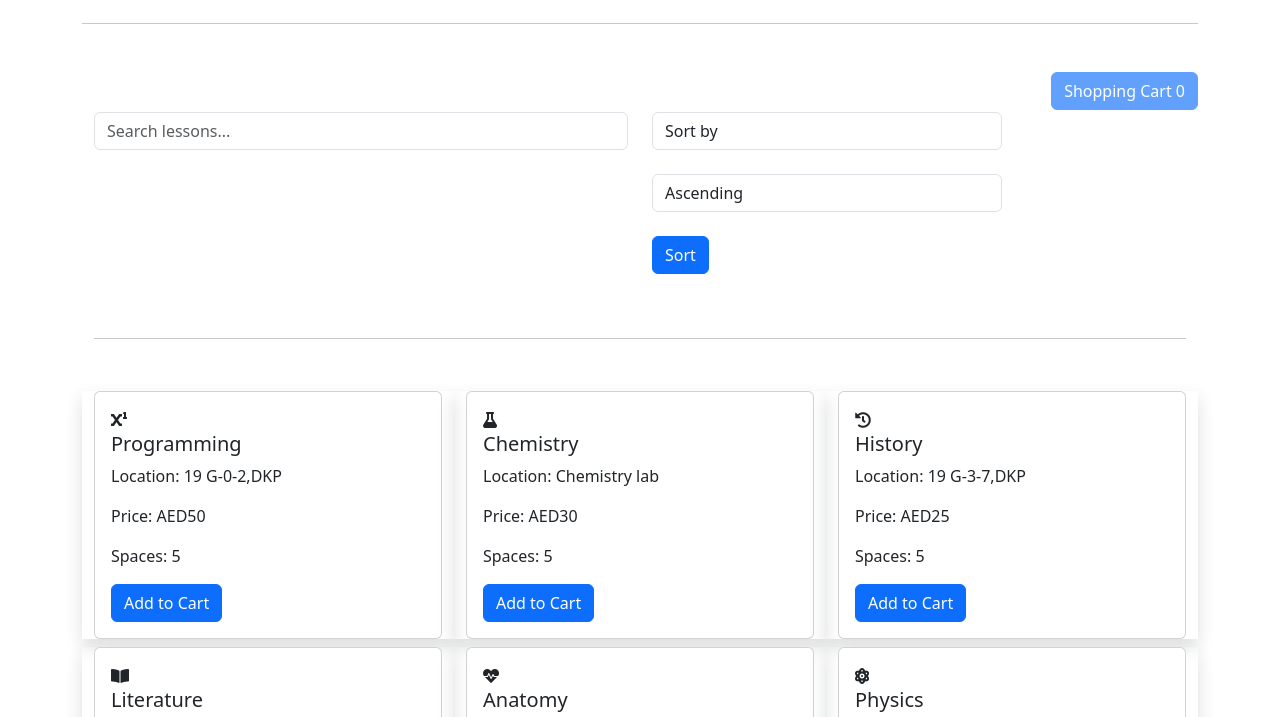
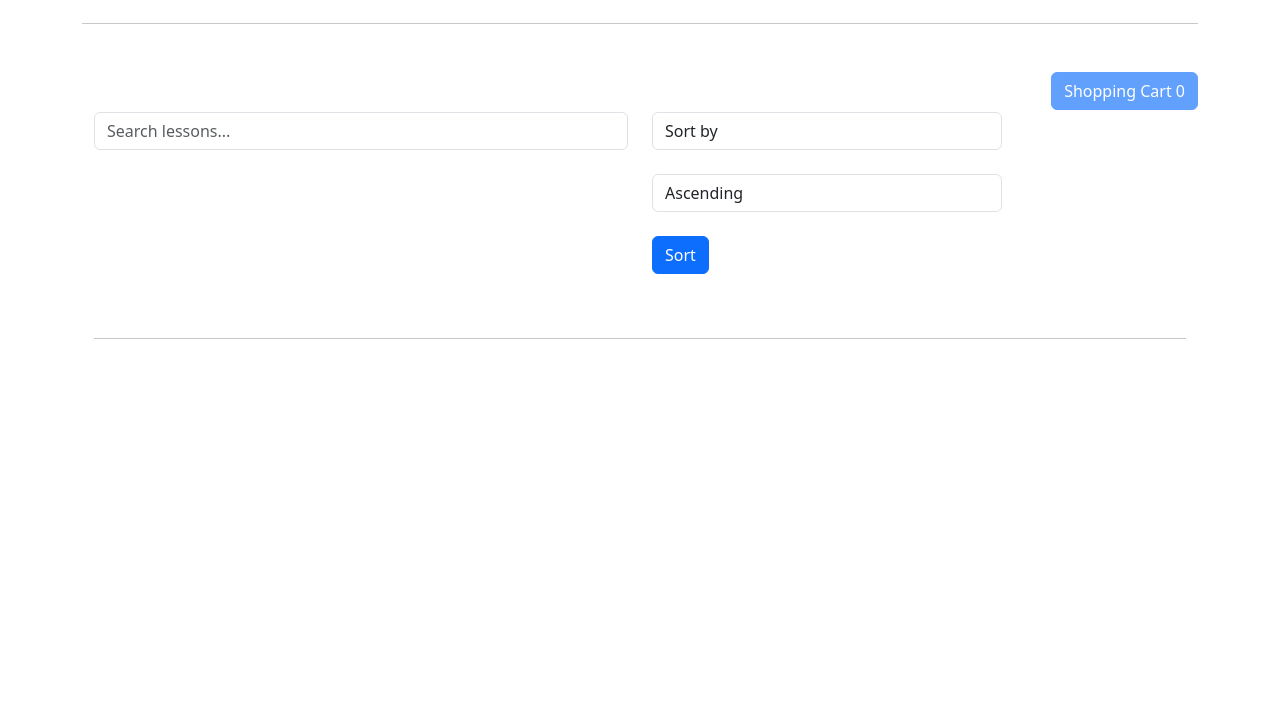
Before and after one commit to Hilalshehu/Idris-After-school-Program, a plain HTML site: page index.html in a window 1280 px wide. Shown: the part 73-790 px from the top of the page. Drawn offline with nearby package versions, Linux system fonts and the light colour scheme.

Commit message:
latest update

```diff
--- a/index.html
+++ b/index.html
@@ -28,57 +28,6 @@
 
         <script>
 
-        import lessonList from "./routes/lessons.js";
-
-        import checkout from "./routes/orders.js";
-
-        export default {
-
-          name: "App",
-
-          components: {
-
-            lessonList,
-
-            checkout
-
-          },
-
-          data() {
-
-            return {
-
-              sitename: "idris after shool program",
-
-              cart: [],
-
-              lessons: [],
-
-              showLessons: true,
-
-            };
-
-          },
-
-          mounted() {            //created function fetches the lessons
-
-            //fetching the lessons from server
-
-            fetch("http://localhost:3000")
-
-              .then(response => {
-
-                response.json().then(json => {
-
-                  this.lessons = json;
-
-                  console.log(json);
-
-                })
-
-              });
-
-          }}
           </script>
 
       <div v-if="showCart" class="container">
@@ -166,12 +115,12 @@
 
     </div>
 
-    <script src="lessons.js"></script>
+    <!-- <script src="lessons.js"></script> -->
     <script>
       const app = new Vue({
         el: "#app",
         data: {
-          lessons: LESSONS,
+          lessons: [],
           cart: [],
           showCart: false,
           sortOption: "",
@@ -179,37 +128,7 @@
           sortOrder: "asc",
           name: "",
           phone: "",
-        },
-
-
-        computed: {
-          filteredLessons() {
-            let filtered = this.lessons;
-            if (this.searchQuery) {
-              filtered = filtered.filter(
-                (lesson) =>
-                  lesson.subject
-                    .toLowerCase()
-                    .includes(this.searchQuery.toLowerCase()) ||
-                  lesson.location
-                    .toLowerCase()
-                    .includes(this.searchQuery.toLowerCase())
-              );
-            }
-            return filtered;
-          },
-
-          validForm() {
-            return (
-              this.name.match(/^[a-zA-Z\s]+$/) && this.phone.match(/^\d+$/)
-
-            );
-
-
-          },
-          cartItemCount() {
-            return this.cart.length;
-          },
+          showLessons: true,
         },
         methods: {
           addToCart(lesson) {
@@ -252,6 +171,33 @@
             }
           },
         },
-      });
+        computed: {
+          filteredLessons() {
+            let filtered = this.lessons;
+            if (this.searchQuery) {
+              filtered = filtered.filter(
+                (lesson) =>
+                  lesson.subject
+                    .toLowerCase()
+                    .includes(this.searchQuery.toLowerCase()) ||
+                  lesson.location
+                    .toLowerCase()
+                    .includes(this.searchQuery.toLowerCase())
+              );
+            }
+            return filtered;
+          },
+
+          validForm() {
+            return (
+              this.name.match(/^[a-zA-Z\s]+$/) && this.phone.match(/^\d+$/)
+
+            );
+          },
+          cartItemCount() {
+            return this.cart.length;
+          },
+        },
+        });
     </script>
 </body>
--- a/lessons.js
+++ /dev/null
@@ -1,92 +0,0 @@
-const LESSONS = [
-    {
-      id: 1,
-      subject: 'Programming',
-      location: '19 G-0-2,DKP',
-      price: 50,
-      spaces: 5,
-      rating:5,
-      icon: 'fas fa-superscript'
-    },
-    {
-      id: 2,
-      subject: 'Chemistry',
-      location: 'Chemistry lab',
-      price: 30,
-      spaces: 5,
-      rating:4,
-      icon: 'fas fa-flask'
-    },
-    {
-      id: 3,
-      subject: 'History',
-      location: '19 G-3-7,DKP',
-      price: 25,
-      spaces: 5,
-      rating:3,
-      icon: 'fas fa-history'
-    },
-    {
-      id: 4,
-      subject: 'Literature',
-      location: '20 G-0-7 Library,DKP',
-      price: 20,
-      spaces: 5,
-      rating:4,
-      icon: 'fas fa-book-open'
-    },
-    {
-      id: 5,
-      subject: 'Anatomy',
-      location: '19 G-1-2,DKP',
-      price: 35,
-      spaces: 5,
-      rating:3,
-      icon: 'fas fa-heartbeat'
-    },
-    {
-      id: 6,
-      subject: 'Physics',
-      location: '17 G-0-1,DKP',
-      price: 35,
-      spaces: 5,
-      rating:4,
-      icon: 'fas fa-atom'
-    },
-    {
-      id: 7,
-      subject: 'Algebra',
-      location: '16 G-3-7,DKP',
-      price: 45,
-      spaces: 5,
-      rating:5,
-      icon: 'fas fa-code'
-    },
-    {
-      id: 8,
-      subject: 'Art',
-      location: '15 G-2-4 Studio,DKP',
-      price: 30,
-      spaces: 5,
-      rating:2,
-      icon: 'fas fa-palette'
-    },
-    {
-      id: 9,
-      subject: 'Guitar',
-      location: '18 G17,DKP',
-      price: 15,
-      spaces: 5,
-      rating:5,
-      icon: 'fas fa-guitar'
-    },
-    {
-      id: 10,
-      subject: 'chess',
-      location: '19 G07,DKP',
-      price: 20,
-      spaces: 5,
-      rating:2,
-      icon: 'fas fa-chess'
-    }
-  ];
```
